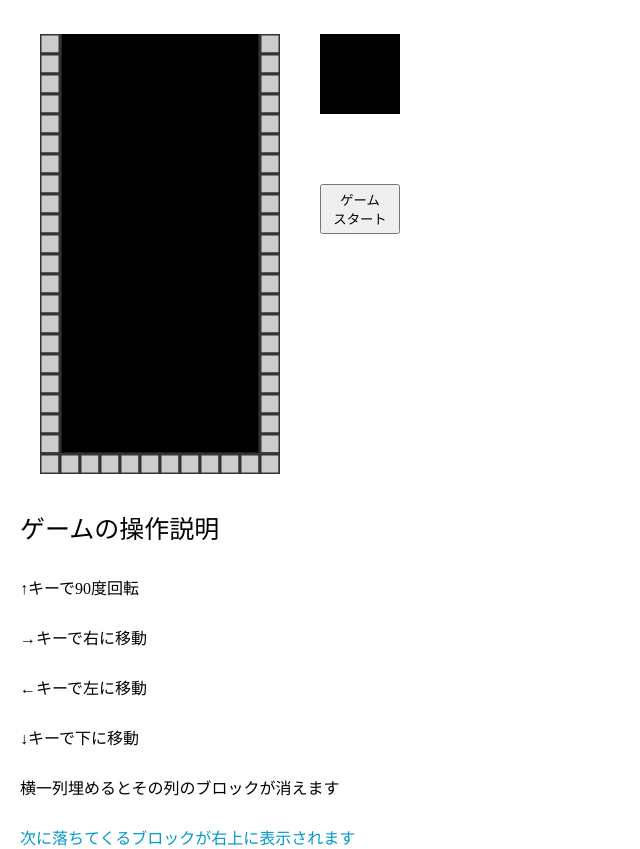
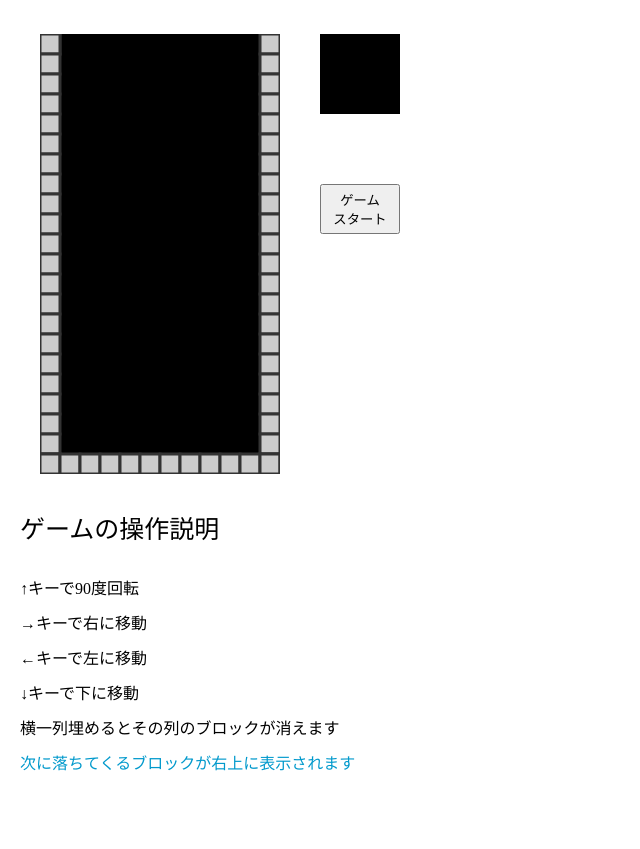
Before and after one commit to YokoyamaTomohiro/falling-block-puzzle.github.io, a plain HTML site: page index.html in a window 1280 px wide. Shown: the part 146-995 px from the top of the page, without its empty margins (0-640 px from the left). After the commit the page ends 920 px from the top, so only its background shows below. Drawn offline with Linux system fonts and the light colour scheme.

Commit message:
Update index.html

```diff
--- a/index.html
+++ b/index.html
@@ -30,11 +30,11 @@
             <button id="kaishibtn" style="position: absolute; left: 300px; top: 300px; width: 80px; height: 50px;" onclick="gamekaishi()">ゲーム<br>スタート</button>
             <p style="position: absolute; top: 600px; font-size: 25px;">ゲームの操作説明</p>
             <p style="position: absolute; top: 675px;">↑キーで90度回転</p>
-            <p style="position: absolute; top: 725px;">→キーで右に移動</p>
-            <p style="position: absolute; top: 775px;">←キーで左に移動</p>
-            <p style="position: absolute; top: 825px;">↓キーで下に移動</p>
-            <p style="position: absolute; top: 875px;">横一列埋めるとその列のブロックが消えます</p>
-            <p style="position: absolute; top: 925px; color: #0099CC;">次に落ちてくるブロックが右上に表示されます</p>
+            <p style="position: absolute; top: 710px;">→キーで右に移動</p>
+            <p style="position: absolute; top: 745px;">←キーで左に移動</p>
+            <p style="position: absolute; top: 780px;">↓キーで下に移動</p>
+            <p style="position: absolute; top: 815px;">横一列埋めるとその列のブロックが消えます</p>
+            <p style="position: absolute; top: 850px; color: #0099CC;">次に落ちてくるブロックが右上に表示されます</p>
         </div>
 
     </body>
```
